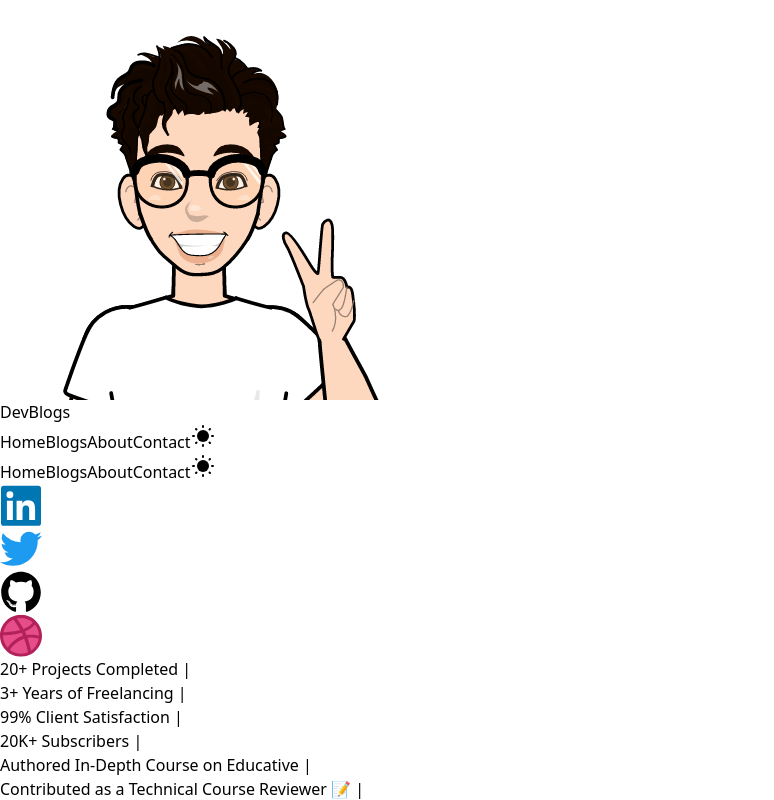
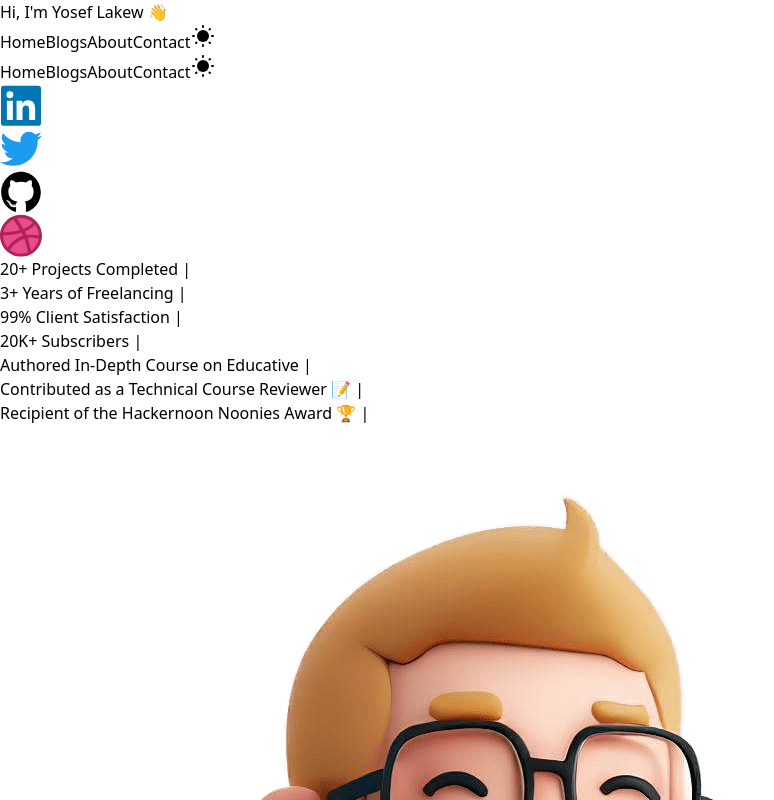
Before and after one commit to yoseflakew25/CodeBlogs, a Next.js app: page /about in a window 1280 px wide. Shown: the top 800 px of the page, without its empty margins (0-774 px from the left). Built offline with nearby package versions, Linux system fonts and the light colour scheme.

Commit message:
Update Logo.js

```diff
--- a/src/components/Header/Logo.js
+++ b/src/components/Header/Logo.js
@@ -5,10 +5,8 @@
 const Logo = () => {
   return (
     <Link href="/" className="flex items-center text-dark dark:text-light">
-        <div className=" w-12 md:w-16 rounded-full overflow-hidden border border-solid border-dark dark:border-gray  mr-2 md:mr-4">
-            <Image src={profileImg} alt="CodeBucks logo" className="w-full h-auto rounded-full" sizes="20vw" priority />
-        </div>
-        <span className="font-bold dark:font-semibold text-lg md:text-xl">DevBlogs</span>
+
+        <span className="font-bold dark:font-semibold text-lg md:text-xl">Hi, I'm Yosef Lakew 👋</span>
     </Link>
   )
 }
```
